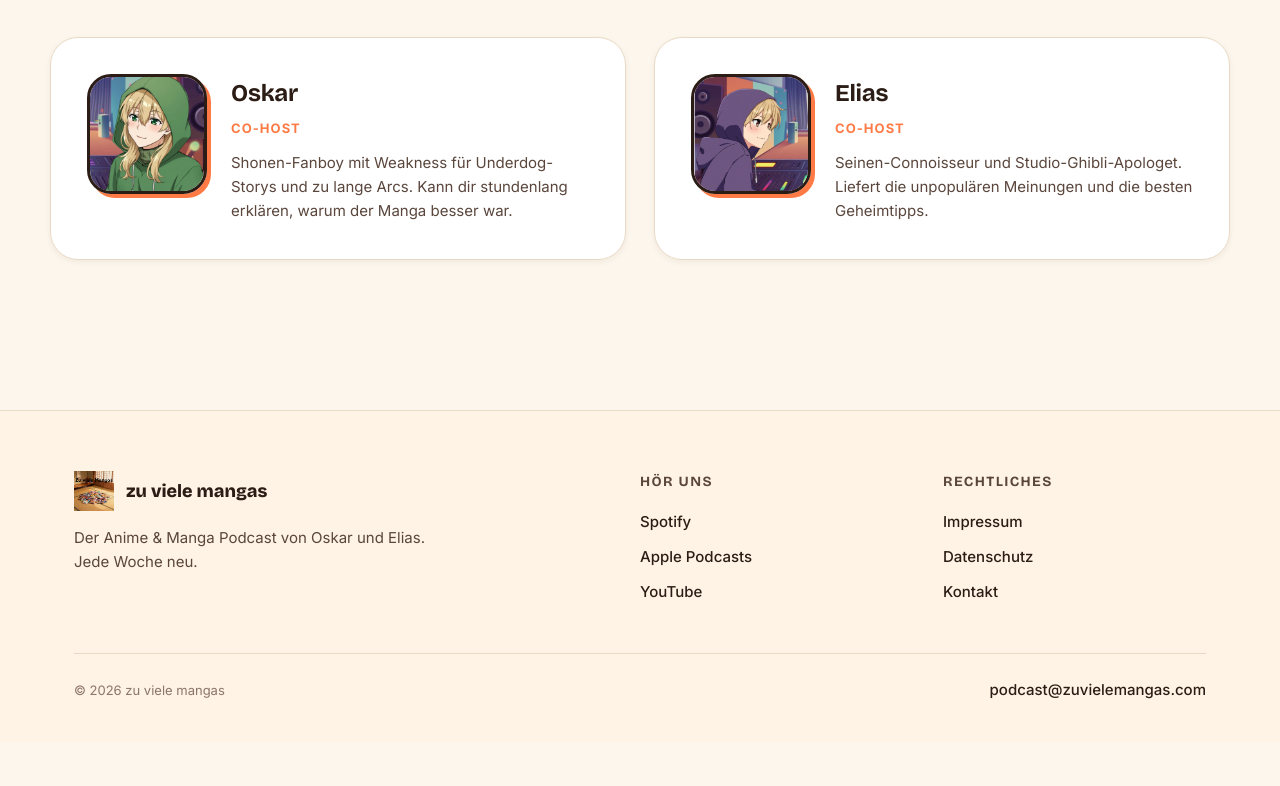
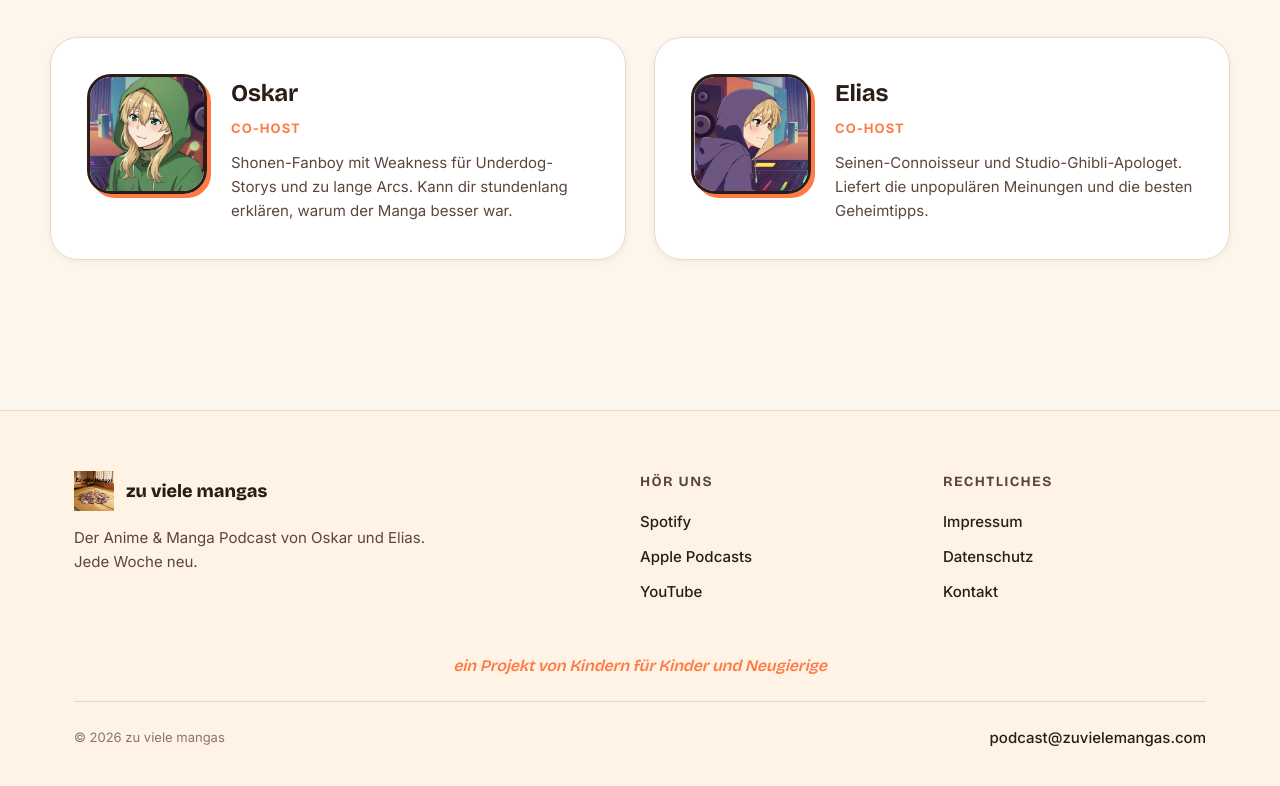
Before and after one commit to thriends/zu-viele-mangas, a plain HTML site: page index.html in a window 1280 px wide. Shown: the part 2345-3131 px from the top of the page. Before the commit the page ends 3087 px from the top, so only its background shows below. Drawn offline with nearby package versions, Linux system fonts and the light colour scheme; no server answers.

Commit message:
Footer-Tagline 'ein Projekt von Kindern für Kinder und Neugierige' auf allen Seiten

```diff
--- a/assets/styles.css
+++ b/assets/styles.css
@@ -552,6 +552,17 @@ footer a {
 }
 footer a:hover { color: var(--orange); }
 
+.footer-tagline {
+  text-align: center;
+  font-family: var(--font-display);
+  font-style: italic;
+  font-weight: 600;
+  font-size: 16px;
+  color: var(--orange);
+  margin: 0 0 22px;
+  letter-spacing: -0.01em;
+}
+
 .footer-bottom {
   display: flex;
   justify-content: space-between;
--- a/index.html
+++ b/index.html
@@ -140,6 +140,7 @@
           </ul>
         </div>
       </div>
+      <p class="footer-tagline">ein Projekt von Kindern für Kinder und Neugierige</p>
       <div class="footer-bottom">
         <div>© <span id="year"></span> zu viele mangas</div>
         <div><a href="mailto:podcast@zuvielemangas.com">podcast@zuvielemangas.com</a></div>
```
Also changed, not shown: datenschutz.html (+1 -0 lines), impressum.html (+1 -0 lines), merchandise.html (+1 -0 lines), ueber-uns.html (+1 -0 lines).
